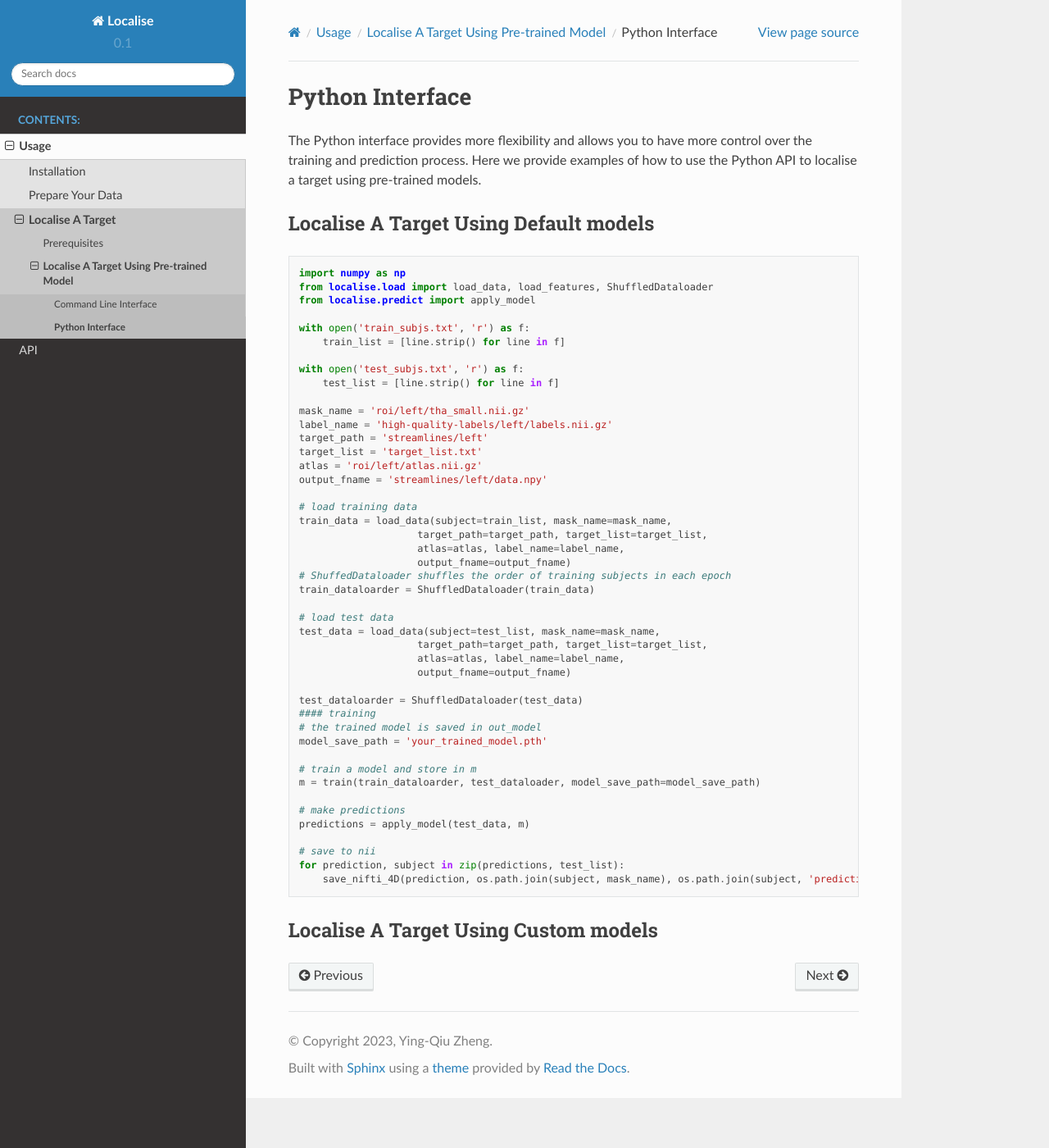
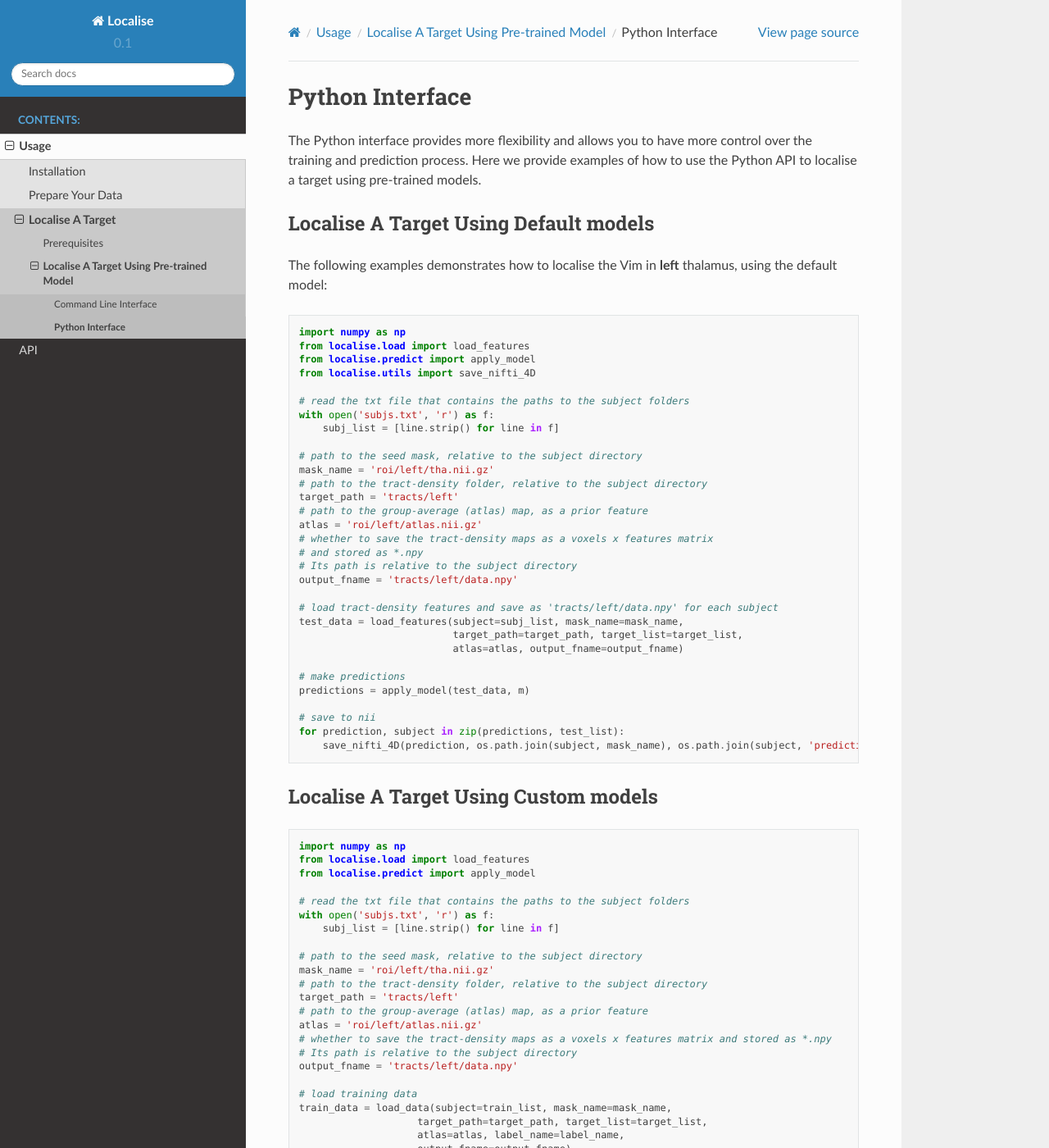
Before and after one commit to yingqiuz/localise, a Sphinx documentation site: the page built from docs/source/sections/localise/py.rst, in a window 1280 px wide and 1400 px high. Shown: the whole window at 82% size. Built offline with Sphinx 7.4.7 and the Read the Docs theme 2.0.0, drawn with Linux system fonts in a browser that asks for light colours.

Commit message:
docs
Former-commit-id: 62d3f2494aa8b234a415e91165334da4ef9f68b1

```diff
--- a/docs/source/sections/localise/py.rst
+++ b/docs/source/sections/localise/py.rst
@@ -10,24 +10,66 @@ Python API to localise a target using pre-trained models.
 Localise A Target Using Default models
 --------------------------------------
 
+The following examples demonstrates how to localise the Vim in **left** thalamus,
+using the default model:
+
 .. code-block:: python
 
     import numpy as np
-    from localise.load import load_data, load_features, ShuffledDataloader
+    from localise.load import load_features
+    from localise.predict import apply_model
+    from localise.utils import save_nifti_4D
+
+    # read the txt file that contains the paths to the subject folders
+    with open('subjs.txt', 'r') as f:
+        subj_list = [line.strip() for line in f]
+
+    # path to the seed mask, relative to the subject directory
+    mask_name = 'roi/left/tha.nii.gz'
+    # path to the tract-density folder, relative to the subject directory
+    target_path = 'tracts/left'
+    # path to the group-average (atlas) map, as a prior feature
+    atlas = 'roi/left/atlas.nii.gz'
+    # whether to save the tract-density maps as a voxels x features matrix
+    # and stored as *.npy
+    # Its path is relative to the subject directory
+    output_fname = 'tracts/left/data.npy'
+
+    # load tract-density features and save as 'tracts/left/data.npy' for each subject
+    test_data = load_features(subject=subj_list, mask_name=mask_name,
+                              target_path=target_path, target_list=target_list,
+                              atlas=atlas, output_fname=output_fname)
+
+    # make predictions
+    predictions = apply_model(test_data, m)
+
+    # save to nii
+    for prediction, subject in zip(predictions, test_list):
+        save_nifti_4D(prediction, os.path.join(subject, mask_name), os.path.join(subject, 'predictions'))
+
+
+Localise A Target Using Custom models
+-------------------------------------
+
+.. code-block:: python
+
+    import numpy as np
+    from localise.load import load_features
     from localise.predict import apply_model
 
-    with open('train_subjs.txt', 'r') as f:
-        train_list = [line.strip() for line in f]
+    # read the txt file that contains the paths to the subject folders
+    with open('subjs.txt', 'r') as f:
+        subj_list = [line.strip() for line in f]
 
-    with open('test_subjs.txt', 'r') as f:
-        test_list = [line.strip() for line in f]
-
-    mask_name = 'roi/left/tha_small.nii.gz'
-    label_name = 'high-quality-labels/left/labels.nii.gz'
-    target_path = 'streamlines/left'
-    target_list = 'target_list.txt'
+    # path to the seed mask, relative to the subject directory
+    mask_name = 'roi/left/tha.nii.gz'
+    # path to the tract-density folder, relative to the subject directory
+    target_path = 'tracts/left'
+    # path to the group-average (atlas) map, as a prior feature
     atlas = 'roi/left/atlas.nii.gz'
-    output_fname = 'streamlines/left/data.npy'
+    # whether to save the tract-density maps as a voxels x features matrix and stored as *.npy
+    # Its path is relative to the subject directory
+    output_fname = 'tracts/left/data.npy'
 
     # load training data
     train_data = load_data(subject=train_list, mask_name=mask_name,
```
Also changed, not shown: other parts of docs/source/sections/localise/py.rst (+0 -4 lines).
